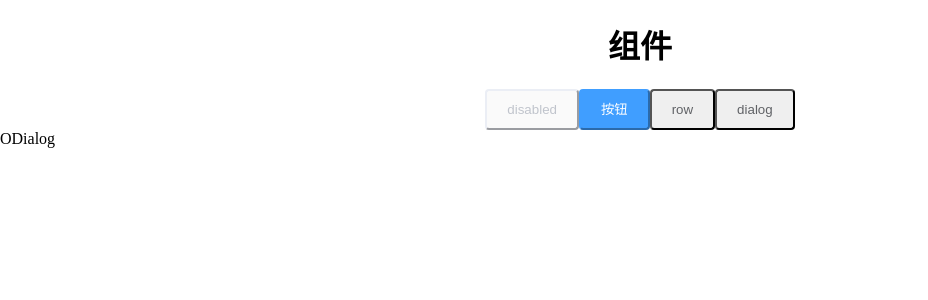
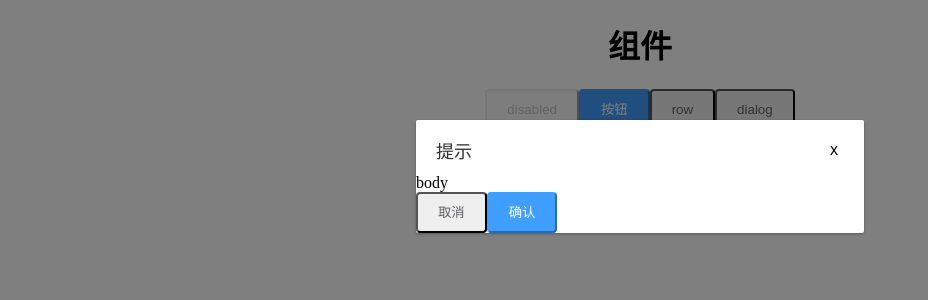
Before and after one commit to io-o/o-ui, a Vue app: page / in a window 1280 px wide. Both pictures are taken after a click on the button "dialog". Shown: the top 300 px of the page, without its empty margins (0-928 px from the left). Built offline with nearby package versions, Linux system fonts and the light colour scheme.

Commit message:
:tada: Add dialog component

```diff
--- a/packages/o-dialog/index.vue
+++ b/packages/o-dialog/index.vue
@@ -1,6 +1,21 @@
 <template>
-  <div class="o-dialog">
-    ODialog
+<!-- 全屏遮罩 -->
+  <div class="o-dialog__wrapper">
+    <div class="o-dialog">
+      <div class="o-dialog__header">
+        <span class="o-dialog__title">提示</span>
+        <button class="o-dialog__button">
+          x
+        </button>
+      </div>
+      <div class="o-dialog__body">
+        <span>body</span>
+      </div>
+      <div class="o-dialog__footer">
+        <o-button>取消</o-button>
+        <o-button type="primary">确认</o-button>
+      </div>
+    </div>
   </div>
 </template>
 
@@ -10,6 +25,38 @@ export default {
 }
 </script>
 
-<style>
-
+<style lang="stylus" scoped>
+.o-dialog__wrapper
+  position fixed
+  top 0
+  right 0
+  bottom 0
+  left 0
+  overflow auto
+  margin 0
+  z-index 1001
+  background rgba(0,0,0, .5)
+  .o-dialog
+    position relative
+    margin 15vh auto 50px
+    border-radius 2px
+    background #fff
+    width 35%
+    box-shadow 0 1px 3px rgba(0,0,0, .3)
+    box-sizing border-box
+    &__header
+      padding 20px 20px 10px
+      .o-dialog__title
+        line-height 24px
+        font-size 18px
+        color #303133
+      .o-dialog__button
+        position absolute
+        top 20px
+        right 20px
+        background transparent
+        border none
+        outline none
+        cursor pointer
+        font-size 16px
 </style>
```
